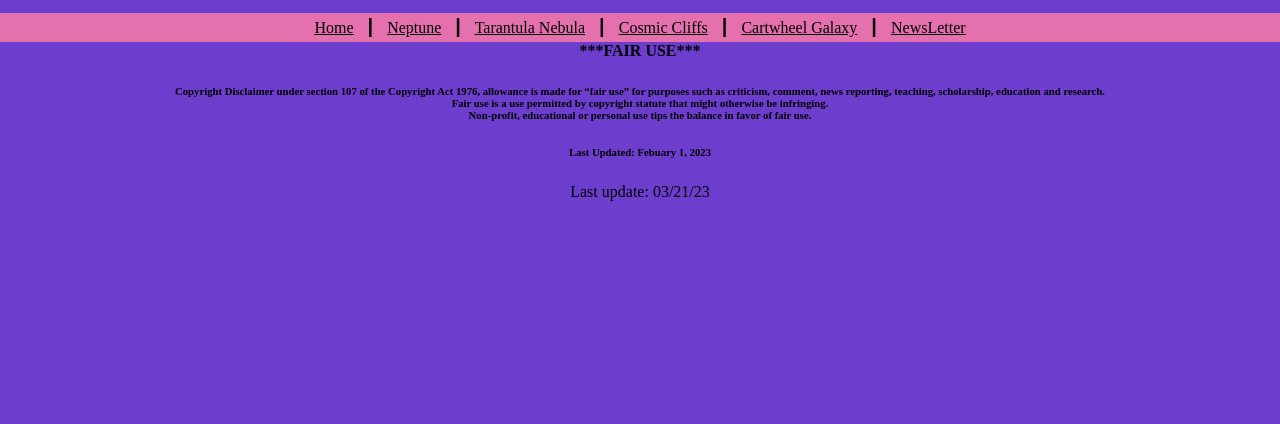
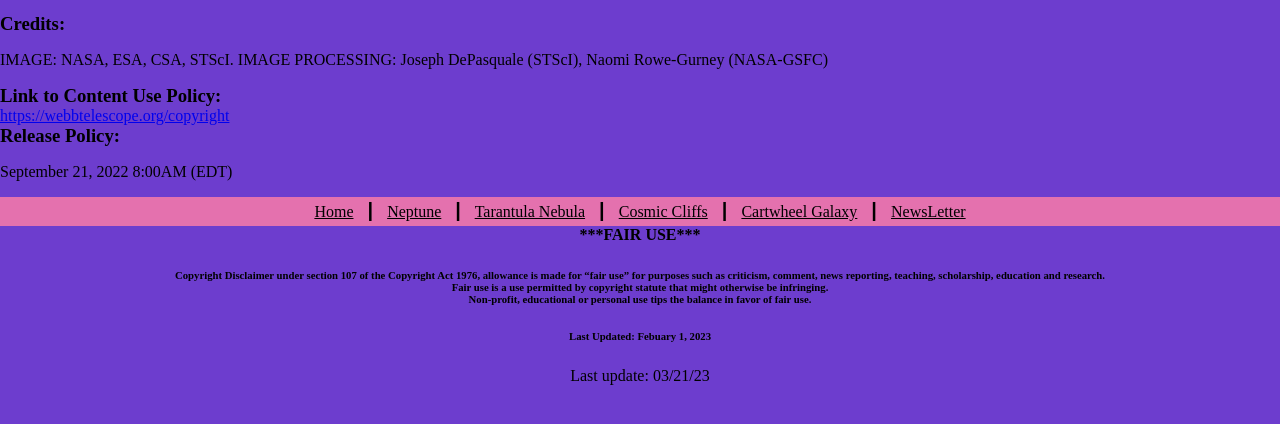
Before and after one commit to InterestingClam/myPortfolio, a plain HTML site: page James Webb Space Telescope/cartwheelGalaxy.html in a window 1280 px wide. Shown: the part 136-560 px from the top of the page. Drawn offline with Linux system fonts and the light colour scheme.

Commit message:
Credit Update

```diff
--- a/James Webb Space Telescope/cartwheelGalaxy.html
+++ b/James Webb Space Telescope/cartwheelGalaxy.html
@@ -26,6 +26,15 @@
 		<article>
 		    <p></p>
 			<p></p>
+
+
+
+			<h3>Credits:</h3>
+			<p>IMAGE: NASA, ESA, CSA, STScI.  IMAGE PROCESSING: Joseph DePasquale (STScI), Naomi Rowe-Gurney (NASA-GSFC)</p>
+			<h3>Link to Content Use Policy:</h3>
+			<a href="https://webbtelescope.org/copyright">https://webbtelescope.org/copyright</a>
+			<h3>Release Policy:</h3>
+			<p>September 21, 2022 8:00AM (EDT)</p>
 		</article>
 	</main>
 		<footer>
```
Also changed, not shown: James Webb Space Telescope/cosmicCliffs.html (+8 -0 lines), James Webb Space Telescope/neptune.html (+0 -1 lines), James Webb Space Telescope/tarantulaNebula.html (+6 -1 lines).
